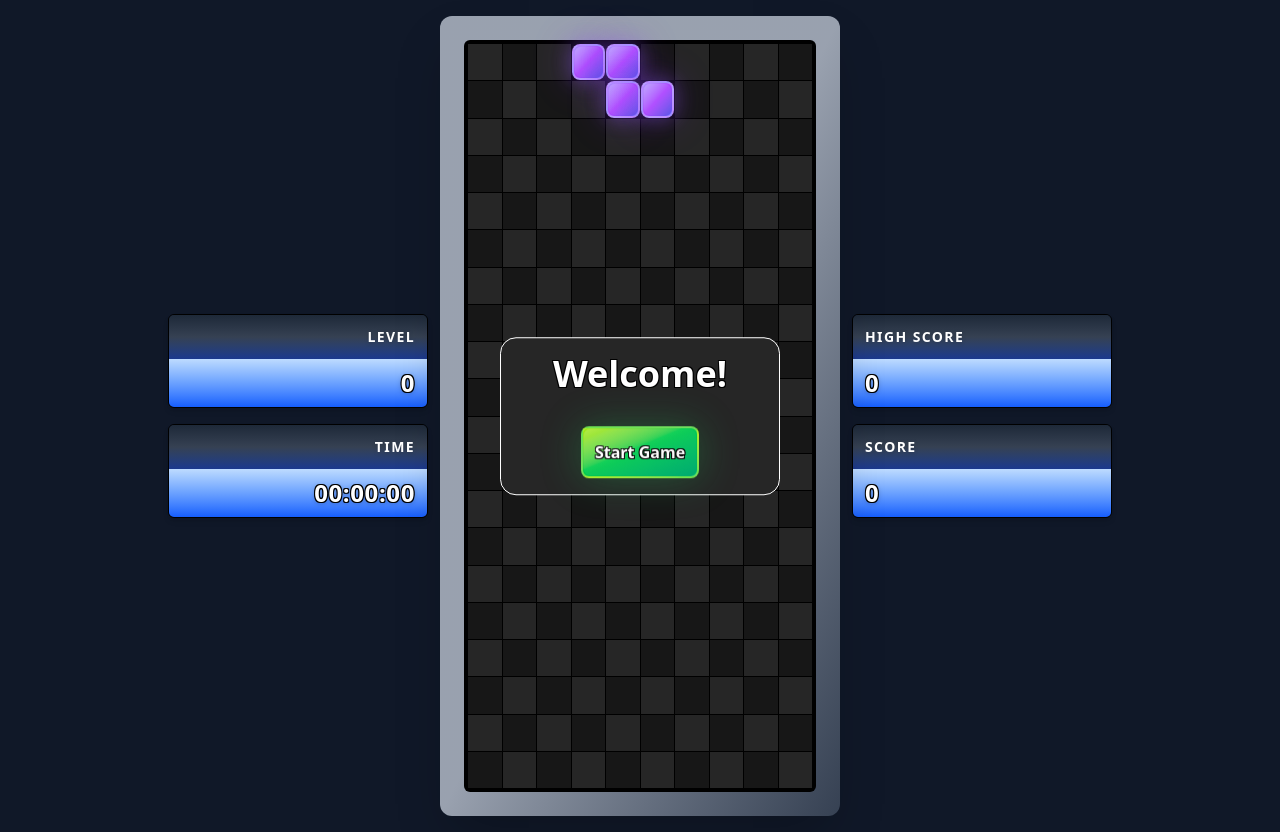
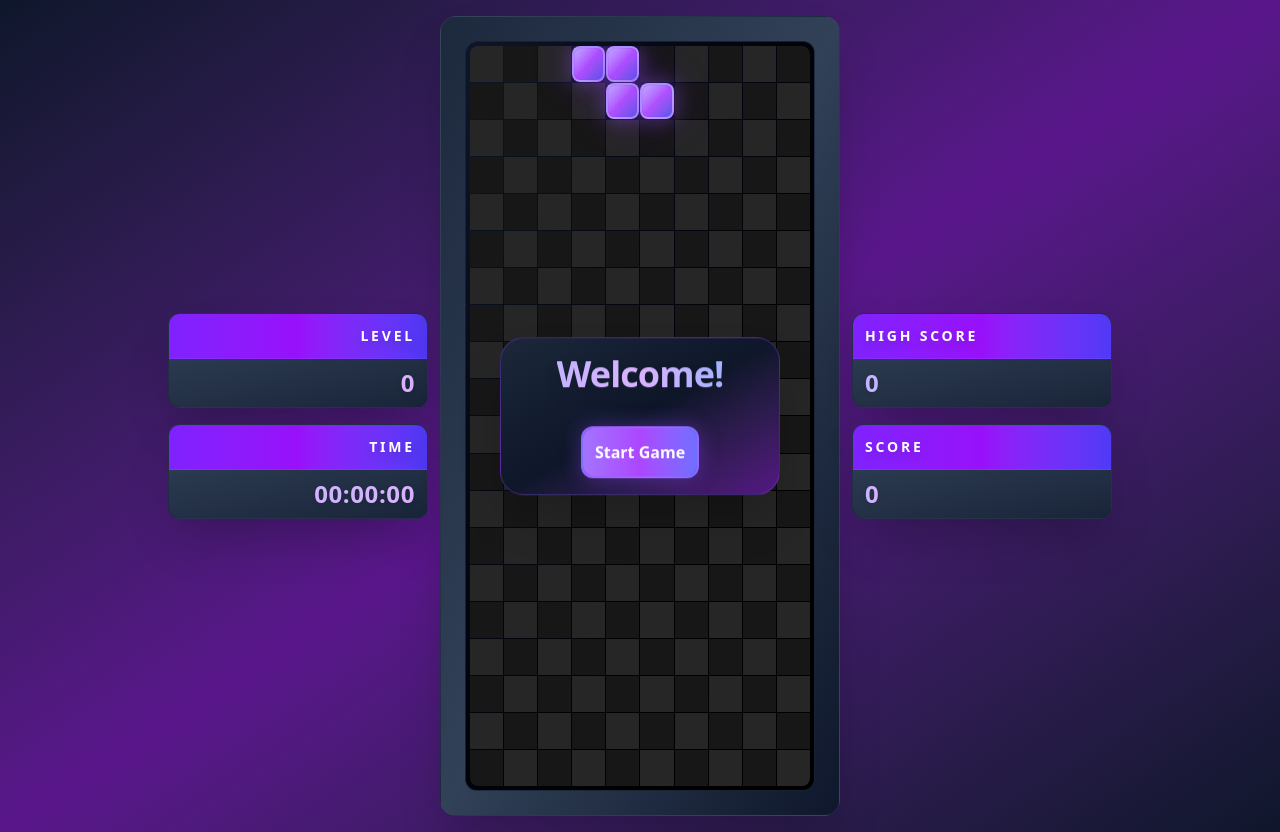
Before and after one commit to Koxone/Tetris-Tailwind-Javascript, a website built with Vite: page index.html in a window 1280 px wide. Built offline with nearby package versions, Linux system fonts and the light colour scheme.

Commit message:
Enhance Tetris UI with modern gradients and effects
Updated the Tetris game's HTML to use more vibrant gradients, rounded corners, drop shadows, and backdrop blur effects for a modernized look. Improved visual hierarchy and button styles for modals and score panels, providing a more engaging and polished user interface.

```diff
--- a/index.html
+++ b/index.html
@@ -16,48 +16,52 @@
     <title>Tetris</title>
   </head>
   <body
-    class="flex min-h-screen items-center justify-center gap-3 overflow-hidden bg-gray-900 p-4"
+    class="flex min-h-screen items-center justify-center gap-3 overflow-hidden bg-gradient-to-br from-slate-900 via-purple-900 to-slate-900 p-4"
   >
     <div class="flex gap-3">
       <div class="flex flex-col gap-4 self-center">
         <div
-          class="h-fit w-[260px] self-center overflow-hidden rounded-md border border-black shadow-md"
+          class="h-fit w-[260px] self-center overflow-hidden rounded-xl border border-slate-700/50 bg-gradient-to-br from-slate-800/90 to-slate-900/90 shadow-2xl backdrop-blur-sm"
         >
           <div
-            class="bg-gradient-to-b from-gray-800 via-gray-700 to-blue-900 p-3"
+            class="border-b border-violet-500/30 bg-gradient-to-r from-violet-600 via-purple-600 to-indigo-600 p-3"
           >
             <h2
-              class="text-right text-sm font-extrabold tracking-widest text-white uppercase drop-shadow-sm"
+              class="text-right text-sm font-bold tracking-[0.2em] text-white uppercase drop-shadow-lg"
             >
               level
             </h2>
           </div>
-          <div class="bg-gradient-to-b from-blue-200 to-blue-600 px-3 py-2">
+          <div
+            class="bg-gradient-to-br from-slate-700/80 to-slate-800/80 px-3 py-2 backdrop-blur-sm"
+          >
             <div
               id="level"
-              class="block w-full text-right text-2xl font-extrabold tracking-wide text-white drop-shadow-sm [text-shadow:_-1px_-1px_0_#000,_1px_-1px_0_#000,_-1px_1px_0_#000,_1px_1px_0_#000]"
+              class="block w-full bg-gradient-to-r from-violet-300 to-purple-300 bg-clip-text text-right text-2xl font-black tracking-wide text-transparent drop-shadow-sm"
             >
               0
             </div>
           </div>
         </div>
         <div
-          class="h-fit w-[260px] self-center overflow-hidden rounded-md border border-black shadow-md"
+          class="h-fit w-[260px] self-center overflow-hidden rounded-xl border border-slate-700/50 bg-gradient-to-br from-slate-800/90 to-slate-900/90 shadow-2xl backdrop-blur-sm"
         >
           <div
-            class="bg-gradient-to-b from-gray-800 via-gray-700 to-blue-900 p-3"
+            class="border-b border-violet-500/30 bg-gradient-to-r from-violet-600 via-purple-600 to-indigo-600 p-3"
           >
             <h2
-              class="text-right text-sm font-extrabold tracking-widest text-white uppercase drop-shadow-sm"
+              class="text-right text-sm font-bold tracking-[0.2em] text-white uppercase drop-shadow-lg"
             >
               time
             </h2>
           </div>
-          <div class="bg-gradient-to-b from-blue-200 to-blue-600 px-3 py-2">
+          <div
+            class="bg-gradient-to-br from-slate-700/80 to-slate-800/80 px-3 py-2 backdrop-blur-sm"
+          >
             <time
               id="timer"
               aria-label="current-time"
-              class="block w-full text-right text-2xl font-extrabold tracking-wide text-white drop-shadow-sm [text-shadow:_-1px_-1px_0_#000,_1px_-1px_0_#000,_-1px_1px_0_#000,_1px_1px_0_#000]"
+              class="block w-full bg-gradient-to-r from-violet-300 to-purple-300 bg-clip-text text-right text-2xl font-black tracking-wide text-transparent drop-shadow-sm"
             >
               00:00:00
             </time>
@@ -65,21 +69,21 @@
         </div>
       </div>
       <main
-        class="relative flex h-[calc(100vh-4rem)] min-h-[500px] w-full max-w-[400px] rounded-xl bg-gradient-to-br from-gray-400 via-gray-400 to-gray-700 p-2 shadow-2xl sm:h-[800px] sm:w-[400px] sm:p-6"
+        class="relative flex h-[calc(100vh-4rem)] min-h-[500px] w-full max-w-[400px] rounded-2xl border border-slate-600/30 bg-gradient-to-br from-slate-800 via-slate-700 to-slate-900 p-2 shadow-2xl backdrop-blur-sm sm:h-[800px] sm:w-[400px] sm:p-6"
       >
         <div
           id="modalNewGame"
-          class="absolute top-1/2 left-1/2 z-50 flex aspect-video w-[280px] -translate-x-1/2 -translate-y-1/2 flex-col items-center justify-between rounded-2xl border border-white bg-neutral-800 p-4 text-white"
+          class="absolute top-1/2 left-1/2 z-50 flex aspect-video w-[280px] -translate-x-1/2 -translate-y-1/2 flex-col items-center justify-between rounded-3xl border border-violet-500/30 bg-gradient-to-br from-slate-800/95 via-slate-900/95 to-purple-900/95 p-4 text-white shadow-2xl backdrop-blur-xl"
         >
           <p
-            class="text-4xl font-semibold [text-shadow:_-1px_-1px_0_#000,_1px_-1px_0_#000,_-1px_1px_0_#000,_1px_1px_0_#000]"
+            class="bg-gradient-to-r from-violet-300 via-purple-300 to-indigo-300 bg-clip-text text-4xl font-black tracking-tight text-transparent drop-shadow-xl"
           >
             Welcome!
           </p>
           <div id="buttonContainer" class="flex w-full justify-center">
             <button
               id="start"
-              class="relative flex cursor-pointer items-center justify-center gap-3 rounded-lg border-2 border-lime-300/60 bg-gradient-to-br from-lime-400 via-green-500 to-emerald-500 p-3 font-semibold text-white shadow-[0_0_0px_rgba(163,230,53,0.4),0_0_40px_rgba(34,197,94,0.3)] backdrop-blur-sm transition-all duration-300 ease-in-out [text-shadow:_-1px_-1px_0_#000,_1px_-1px_0_#000,_-1px_1px_0_#000,_1px_1px_0_#000] before:pointer-events-none before:absolute before:inset-0 before:rounded-lg before:bg-gradient-to-br before:from-white/20 before:via-transparent before:to-black/10 after:pointer-events-none after:absolute after:inset-[1px] after:rounded-md after:bg-gradient-to-br after:from-white/10 after:to-transparent hover:from-green-400 hover:via-emerald-500 hover:to-emerald-700"
+              class="relative flex cursor-pointer items-center justify-center gap-3 rounded-xl border-2 border-violet-400/40 bg-gradient-to-r from-violet-500 via-purple-500 to-indigo-500 p-3 font-bold text-white shadow-[0_0_20px_rgba(139,69,255,0.4)] backdrop-blur-sm transition-all duration-300 ease-out before:pointer-events-none before:absolute before:inset-0 before:rounded-xl before:bg-gradient-to-r before:from-white/20 before:via-transparent before:to-white/10 hover:scale-105 hover:from-violet-400 hover:via-purple-400 hover:to-indigo-400 hover:shadow-[0_0_30px_rgba(139,69,255,0.6)] active:scale-95"
             >
               Start Game
             </button>
@@ -87,70 +91,80 @@
         </div>
         <div
           id="modal"
-          class="absolute top-1/2 left-1/2 z-50 hidden aspect-video w-[280px] -translate-x-1/2 -translate-y-1/2 flex-col items-center justify-between rounded-2xl border border-white bg-neutral-800 p-4 text-white"
+          class="absolute top-1/2 left-1/2 z-50 hidden aspect-video w-[280px] -translate-x-1/2 -translate-y-1/2 flex-col items-center justify-between rounded-3xl border border-red-500/30 bg-gradient-to-br from-slate-800/95 via-slate-900/95 to-red-900/95 p-4 text-white shadow-2xl backdrop-blur-xl"
         >
-          <p class="text-4xl font-semibold">Game Over</p>
+          <p
+            class="bg-gradient-to-r from-red-300 via-orange-300 to-yellow-300 bg-clip-text text-4xl font-black tracking-tight text-transparent drop-shadow-xl"
+          >
+            Game Over
+          </p>
           <div id="buttonContainer" class="flex w-full justify-center">
             <button
               id="negative"
-              class="relative hidden cursor-pointer items-center justify-center rounded-lg border-2 border-orange-300/60 bg-gradient-to-br from-yellow-400 via-orange-500 to-rose-500 p-3 font-semibold text-white shadow-[0_0_0px_rgba(251,191,36,0.3),0_0_40px_rgba(244,63,94,0.3)] backdrop-blur-sm transition-all duration-300 ease-in-out [text-shadow:_-1px_-1px_0_#000,_1px_-1px_0_#000,_-1px_1px_0_#000,_1px_1px_0_#000] before:pointer-events-none before:absolute before:inset-0 before:rounded-lg before:bg-gradient-to-br before:from-white/20 before:via-transparent before:to-black/10 after:pointer-events-none after:absolute after:inset-[1px] after:rounded-md after:bg-gradient-to-br after:from-white/10 after:to-transparent hover:from-yellow-500 hover:via-orange-600 hover:to-rose-600"
+              class="relative hidden cursor-pointer items-center justify-center rounded-xl border-2 border-orange-400/40 bg-gradient-to-r from-orange-500 via-red-500 to-pink-500 p-3 font-bold text-white shadow-[0_0_20px_rgba(251,146,60,0.4)] backdrop-blur-sm transition-all duration-300 ease-out before:pointer-events-none before:absolute before:inset-0 before:rounded-xl before:bg-gradient-to-r before:from-white/20 before:via-transparent before:to-white/10 hover:scale-105 hover:from-orange-400 hover:via-red-400 hover:to-pink-400 hover:shadow-[0_0_30px_rgba(251,146,60,0.6)] active:scale-95"
             >
               Restart
             </button>
 
             <button
               id="positive"
-              class="relative flex cursor-pointer items-center justify-center gap-3 rounded-lg border-2 border-lime-300/60 bg-gradient-to-br from-lime-400 via-green-500 to-emerald-500 p-3 font-semibold text-white shadow-[0_0_0px_rgba(163,230,53,0.4),0_0_40px_rgba(34,197,94,0.3)] backdrop-blur-sm transition-all duration-300 ease-in-out [text-shadow:_-1px_-1px_0_#000,_1px_-1px_0_#000,_-1px_1px_0_#000,_1px_1px_0_#000] before:pointer-events-none before:absolute before:inset-0 before:rounded-lg before:bg-gradient-to-br before:from-white/20 before:via-transparent before:to-black/10 after:pointer-events-none after:absolute after:inset-[1px] after:rounded-md after:bg-gradient-to-br after:from-white/10 after:to-transparent hover:from-lime-500 hover:via-green-600 hover:to-emerald-600"
+              class="relative flex cursor-pointer items-center justify-center gap-3 rounded-xl border-2 border-emerald-400/40 bg-gradient-to-r from-emerald-500 via-teal-500 to-cyan-500 p-3 font-bold text-white shadow-[0_0_20px_rgba(16,185,129,0.4)] backdrop-blur-sm transition-all duration-300 ease-out before:pointer-events-none before:absolute before:inset-0 before:rounded-xl before:bg-gradient-to-r before:from-white/20 before:via-transparent before:to-white/10 hover:scale-105 hover:from-emerald-400 hover:via-teal-400 hover:to-cyan-400 hover:shadow-[0_0_30px_rgba(16,185,129,0.6)] active:scale-95"
             >
               Play Again
             </button>
           </div>
         </div>
-        <div class="h-full w-full rounded-md bg-black p-[2px] sm:p-[4px]">
+        <div
+          class="h-full w-full rounded-xl border border-slate-700/50 bg-gradient-to-br from-slate-900 to-black p-[2px] shadow-inner sm:p-[4px]"
+        >
           <div
             id="board"
-            class="grid h-full w-full grid-cols-10 grid-rows-20 gap-[1px]"
+            class="grid h-full w-full grid-cols-10 grid-rows-20 gap-[1px] overflow-hidden rounded-lg"
           ></div>
         </div>
       </main>
       <div class="flex flex-col gap-4 self-center">
         <div
-          class="h-fit w-[260px] overflow-hidden rounded-md border border-black shadow-md"
+          class="h-fit w-[260px] overflow-hidden rounded-xl border border-slate-700/50 bg-gradient-to-br from-slate-800/90 to-slate-900/90 shadow-2xl backdrop-blur-sm"
         >
           <div
-            class="bg-gradient-to-b from-gray-800 via-gray-700 to-blue-900 p-3"
+            class="border-b border-violet-500/30 bg-gradient-to-r from-violet-600 via-purple-600 to-indigo-600 p-3"
           >
             <h2
-              class="text-sm font-extrabold tracking-widest text-white uppercase drop-shadow-sm"
+              class="text-sm font-bold tracking-[0.2em] text-white uppercase drop-shadow-lg"
             >
               high score
             </h2>
           </div>
-          <div class="bg-gradient-to-b from-blue-200 to-blue-600 px-3 py-2">
+          <div
+            class="bg-gradient-to-br from-slate-700/80 to-slate-800/80 px-3 py-2 backdrop-blur-sm"
+          >
             <p
               id="highscore"
-              class="text-2xl font-extrabold tracking-wide text-white drop-shadow-sm [text-shadow:_-1px_-1px_0_#000,_1px_-1px_0_#000,_-1px_1px_0_#000,_1px_1px_0_#000]"
+              class="bg-gradient-to-r from-violet-300 to-purple-300 bg-clip-text text-2xl font-black tracking-wide text-transparent drop-shadow-sm"
             >
               0
             </p>
           </div>
         </div>
         <div
-          class="h-fit w-[260px] overflow-hidden rounded-md border border-black shadow-md"
+          class="h-fit w-[260px] overflow-hidden rounded-xl border border-slate-700/50 bg-gradient-to-br from-slate-800/90 to-slate-900/90 shadow-2xl backdrop-blur-sm"
         >
           <div
-            class="bg-gradient-to-b from-gray-800 via-gray-700 to-blue-900 p-3"
+            class="border-b border-violet-500/30 bg-gradient-to-r from-violet-600 via-purple-600 to-indigo-600 p-3"
           >
             <h2
-              class="text-sm font-extrabold tracking-widest text-white uppercase drop-shadow-sm"
+              class="text-sm font-bold tracking-[0.2em] text-white uppercase drop-shadow-lg"
             >
               score
             </h2>
           </div>
-          <div class="bg-gradient-to-b from-blue-200 to-blue-600 px-3 py-2">
+          <div
+            class="bg-gradient-to-br from-slate-700/80 to-slate-800/80 px-3 py-2 backdrop-blur-sm"
+          >
             <output
               id="score"
-              class="text-2xl font-extrabold tracking-wide text-white drop-shadow-sm [text-shadow:_-1px_-1px_0_#000,_1px_-1px_0_#000,_-1px_1px_0_#000,_1px_1px_0_#000]"
+              class="bg-gradient-to-r from-violet-300 to-purple-300 bg-clip-text text-2xl font-black tracking-wide text-transparent drop-shadow-sm"
             >
               0
             </output>
```
